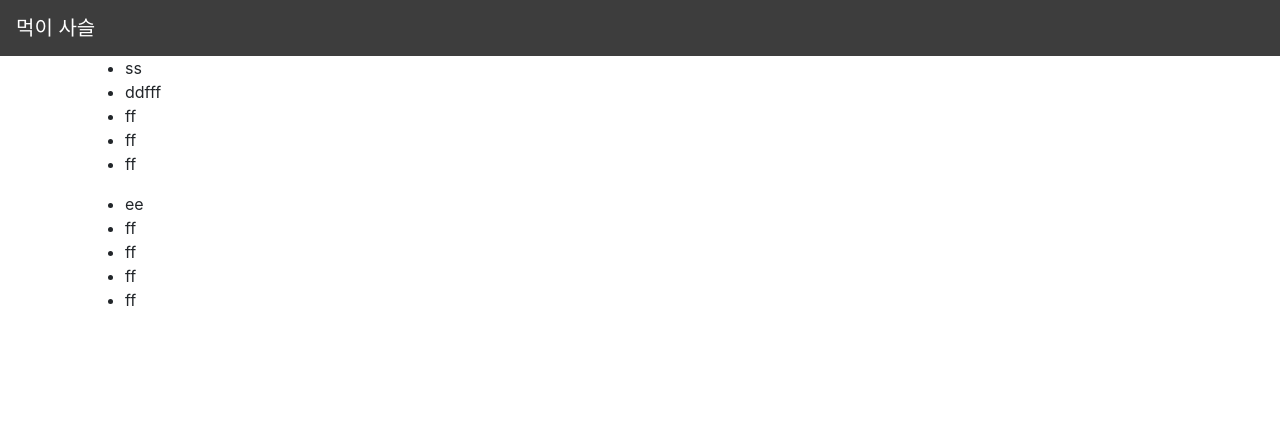
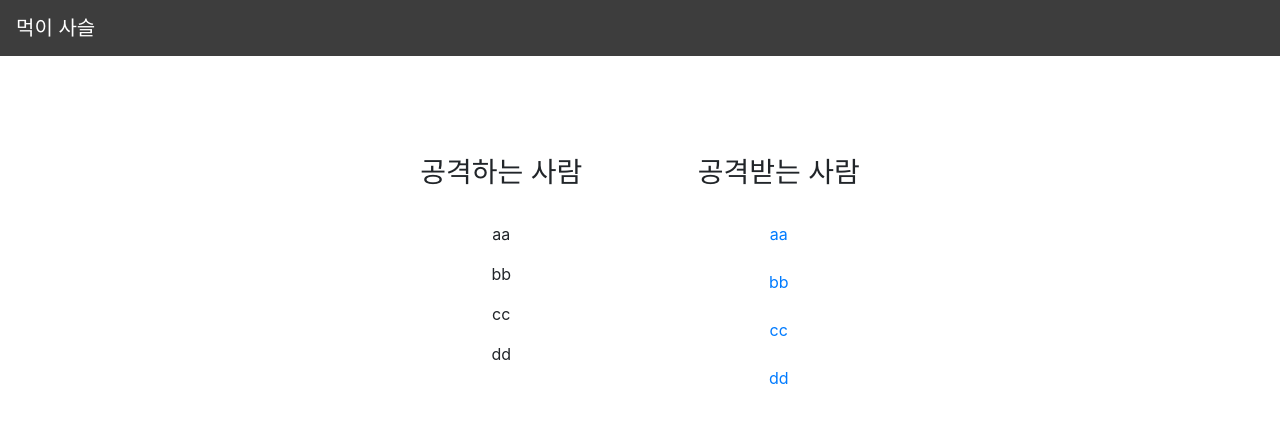
Before and after one commit to kmu-lion-proj3/food_chain, a Django app: template game/templates/area_people.html in a window 1280 px wide. Shown: the top 423 px of the page. Run offline with Django 3.2, Linux system fonts and the light colour scheme; the template is opened without the code that fills it, so the values that code supplies are empty; some libraries are stand-ins or nearby versions.

Commit message:
area_people 수정

```diff
--- a/game/templates/area_people.html
+++ b/game/templates/area_people.html
@@ -54,35 +54,40 @@
 
         </div>
         <div class="now_people">
+            <div class="빈 grid"> </div>
             <!-- 공격하는 사람들 리스트-->
-            <div class="list_attacker">
-                <ul>
-                    <li>ss</li>
-                    <li>ddfff</li>
-                    <li>ff</li>
-                    <li>ff</li>
-                    <li>ff</li>
-                </ul>
+            <div class="attacker">
+                <h3>공격하는 사람</h3>
+                <br>
+                <p>aa</p>
+                <p>bb</p>
+                <p>cc</p>
+                <p>dd</p>
             </div>
             <!-- 공격받는 사람들 리스트 -->
             <div class="defender">
-                <ul>
-                    <li>ee</li>
-                    <li>ff</li>
-                    <li>ff</li>
-                    <li>ff</li>
-                    <li>ff</li>
-                </ul>
+                <h3>공격받는 사람</h3>
+                <br>
+                <a href="">aa</a><br><br>
+                <a href="">bb</a><br><br>
+                <a href="">cc</a><br><br>
+                <a href="">dd</a><br><br>
             </div>
-
+            <div class="빈 grid"> </div>
         </div>
     </div>
 
 </body>
 
 <style>
-.list_attacker {
+ul {
     list-style: none;
+}
+.now_people {
+    display: grid;
+    grid-template-columns: 1fr 1fr 1fr 1fr;
+    margin-top: 100px;
+    text-align: center;
 }
 </style>
 
```
Also changed, not shown: game/image/chain.png (added).
